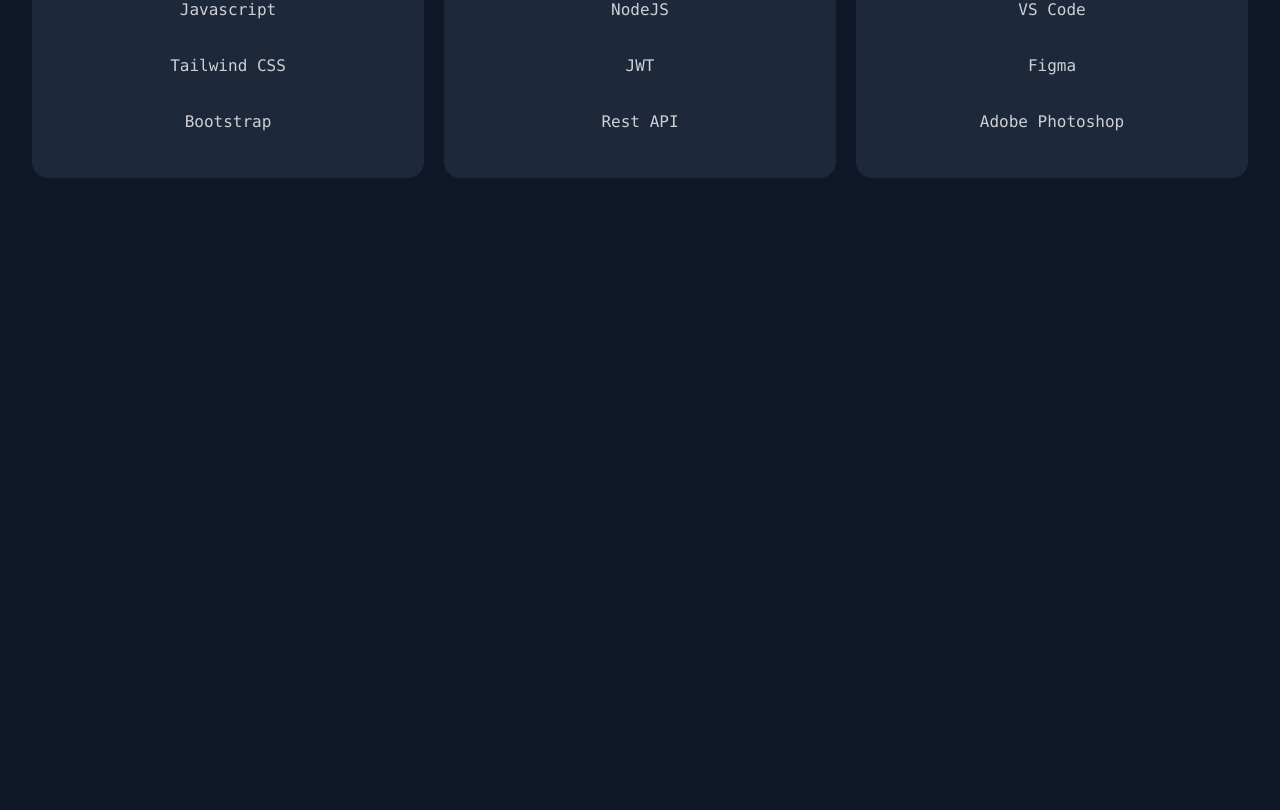
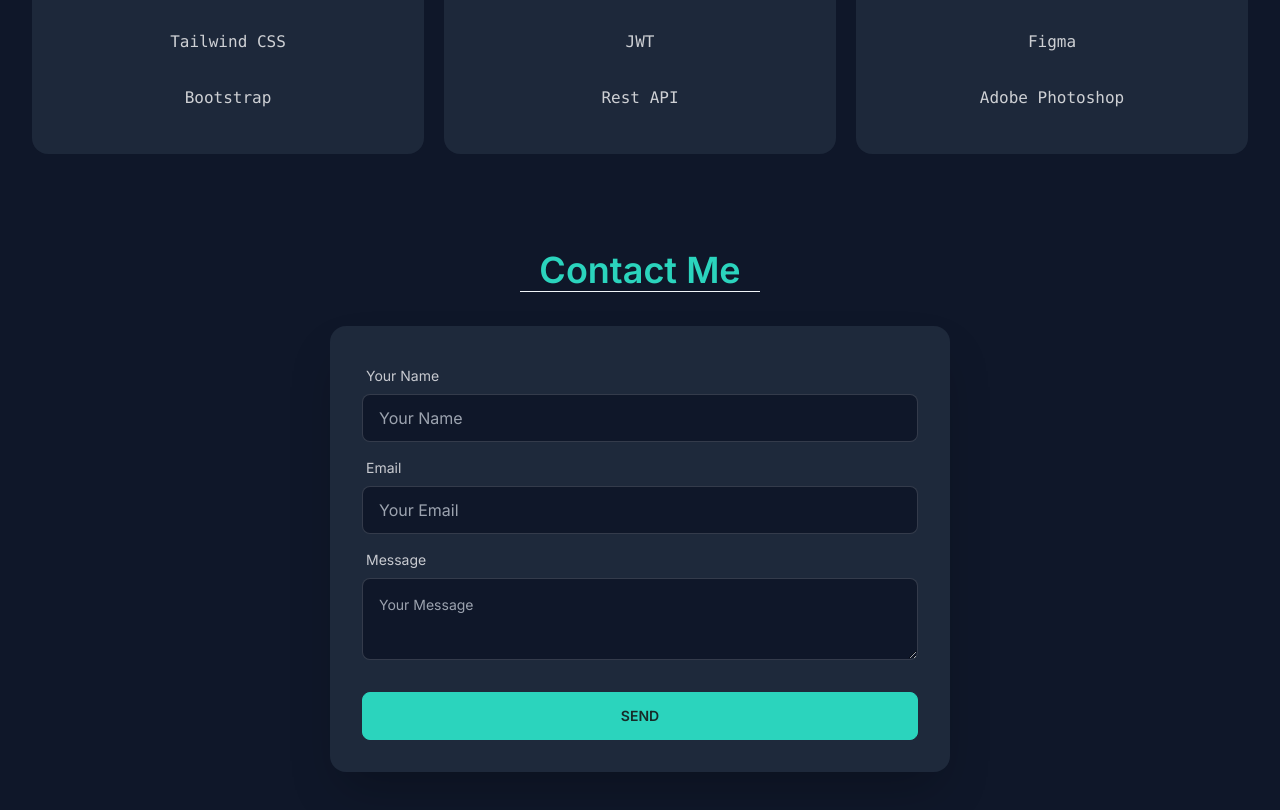
Before and after one commit to nabiursiddique/My-Portfolio-website, a React (Vite) app: page / in a window 1280 px wide. Shown: the part 1528-2338 px from the top of the page. Before the commit the page ends 1770 px from the top, so only its background shows below. Built offline with nearby package versions, Linux system fonts and the light colour scheme.

Commit message:
Design- Contact form is complete

```diff
--- a/src/App.jsx
+++ b/src/App.jsx
@@ -1,4 +1,5 @@
 import About from "./components/About/About"
+import Contact from "./components/Contact/Contact"
 import Home from "./components/Home/Home/Home"
 import ScrollToTop from "./components/ScrollToTop/ScrollToTop"
 import { NavbarDefault } from "./components/Shared/Navbar/Navbar"
@@ -12,6 +13,7 @@
         <Home />
         <About />
         <Skills />
+        <Contact />
       </div>
       <ScrollToTop />
     </>
--- a/src/components/About/About.jsx
+++ b/src/components/About/About.jsx
@@ -15,7 +15,7 @@
                     <img src={NabiurSiddique} className="max-w-sm rounded-lg shadow-2xl" />
                     <div className='lg:ml-5 md:ml-5'>
                         <h2 className='text-3xl text-success font-semibold mb-6 italic'>Hello,</h2>
-                        <p>Iam Nabiur Siddique. Iam currently pursuing my Btech in computer science and technology at RIMT University, India. And Iam in my last semester.
+                        <p>Iam Nabiur Siddique. Iam currently pursuing my Btech in computer science and Engineering at RIMT University, India. And Iam in my last semester.
                             <br />
                             <br />
                             I have become so involved with programming that coding has become an addiction. That's why when I finish a project at the right time, then I feel full of peace, joy, and a smile too.
--- /dev/null
+++ b/src/components/Contact/Contact.jsx
@@ -0,0 +1,46 @@
+import React from 'react';
+
+const Contact = () => {
+    return (
+        <section id='contact' className='lg:mx-5 py-10'>
+            <div className='hero mb-5'>
+                <div className='hero-content justify-start'>
+                    <h2 className='text-4xl text-success font-semibold '>Contact Me</h2>
+                </div>
+                <span className='w-60 h-[.5px] bg-slate-100 mt-11'></span>
+            </div>
+
+            <div className="flex justify-center">
+                <div className="lg:w-1/2 md:w-3/5 w-full mx-5">
+                    <div className="card w-full shadow-2xl bg-slate-800">
+                        <div className="card-body">
+                            <div className="form-control">
+                                <label className="label">
+                                    <span className="label-text">Your Name</span>
+                                </label>
+                                <input type="text" placeholder="Your Name" className="input input-bordered" />
+                            </div>
+                            <div className="form-control">
+                                <label className="label">
+                                    <span className="label-text">Email</span>
+                                </label>
+                                <input type="email" placeholder="Your Email" className="input input-bordered" />
+                            </div>
+                            <div className="form-control">
+                                <label className="label">
+                                    <span className="label-text">Message</span>
+                                </label>
+                                <textarea placeholder="Your Message" class="textarea textarea-bordered textarea-md w-full" ></textarea>
+                            </div>
+                            <div className="form-control mt-6">
+                                <button className="btn btn-success">Send</button>
+                            </div>
+                        </div>
+                    </div>
+                </div>
+            </div>
+        </section>
+    );
+};
+
+export default Contact;
--- a/src/components/Skills/Skills.jsx
+++ b/src/components/Skills/Skills.jsx
@@ -5,7 +5,7 @@
     const backend = ['ExpressJS', 'MongoDB', 'NodeJS', 'JWT', 'Rest API']
     const tools = ['Firebase', 'Git & Github', 'VS Code', 'Figma', 'Adobe Photoshop']
     return (
-        <section id='skills' className='lg:mx-5 my-16'>
+        <section id='skills' className='lg:mx-5 py-10'>
             <div className='hero mb-5'>
                 <div className='hero-content justify-start'>
                     <h2 className='text-4xl text-success font-semibold '>Skills</h2>
```
